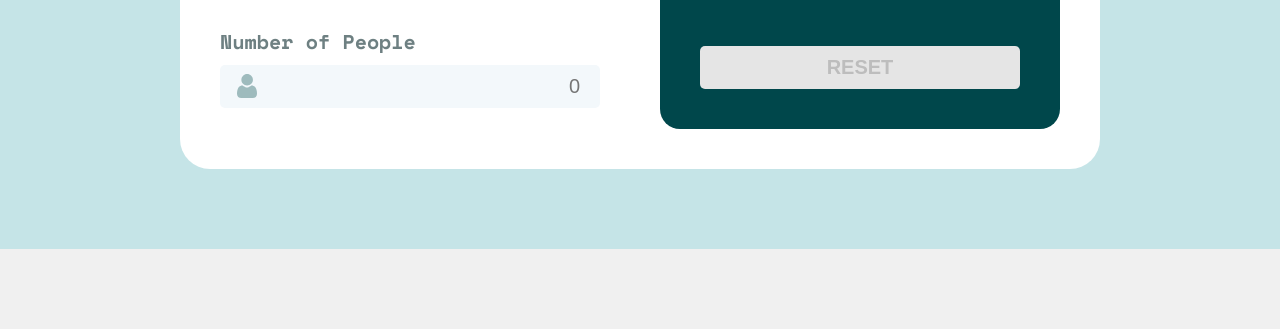
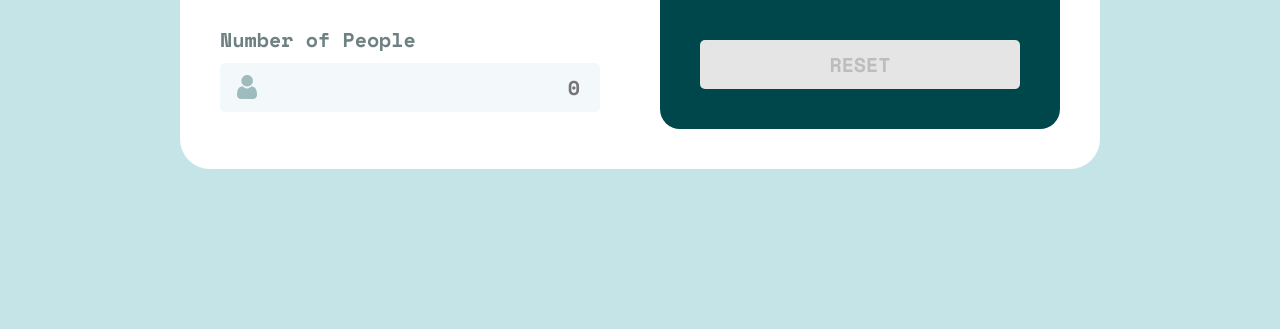
Before and after one commit to hoangduylq/tip_caculator_app, a website: page index.html in a window 1280 px wide. Shown: the part 511-840 px from the top of the page. Before the commit the page ends 800 px from the top, so only its background shows below. Drawn offline with nearby package versions, Linux system fonts and the light colour scheme.

Commit message:
add font family input, button

```diff
--- a/styles/scss/main.scss
+++ b/styles/scss/main.scss
@@ -23,7 +23,7 @@ body {
 
 // Main
 .main {
-  padding: 80px 0;
+  padding: 80px 0 160px;
   position: relative;
   background-color: #c5e4e7;
 }
@@ -227,4 +227,10 @@ input::-webkit-inner-spin-button {
   margin: 0;
 }
 
+input,
+button {
+  font-family: 'Space Mono', monospace;
+  font-weight: 700;
+}
+
 @import './responsive.scss';
```
Also changed, not shown: styles/css/main.css.
